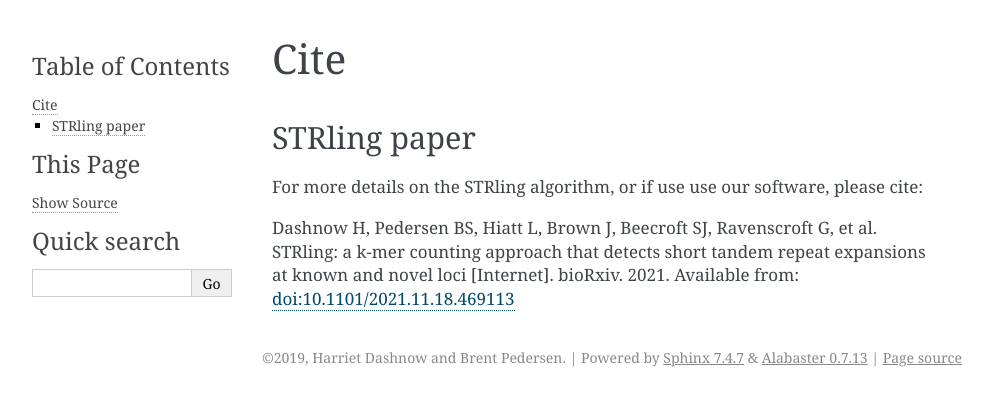
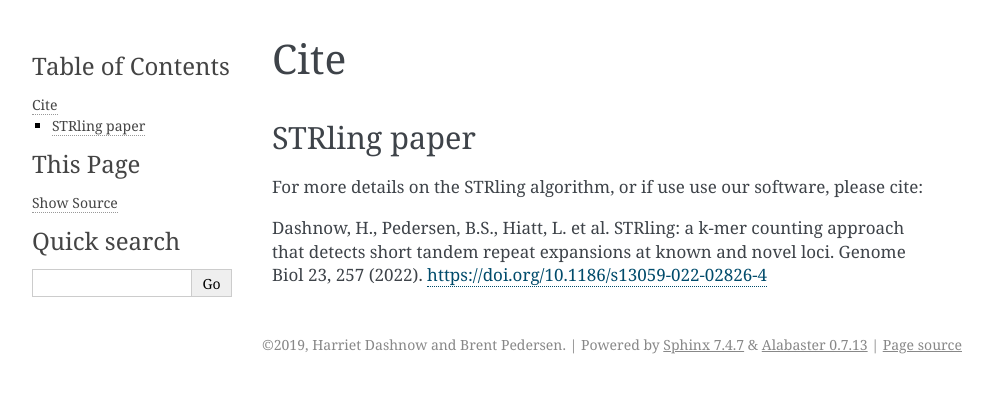
Before and after one commit to quinlan-lab/STRling, a Sphinx documentation site: the page built from docs/source/cite.rst, in a window 1280 px wide. Shown: the top 406 px of the page, without its empty margins (148-1141 px from the left). Built offline with Sphinx 7.4.7, drawn with Linux system fonts in a browser that asks for light colours.

Commit message:
update STRling citation to Genome Biology

```diff
--- a/docs/source/cite.rst
+++ b/docs/source/cite.rst
@@ -11,4 +11,4 @@ STRling paper
 
 For more details on the STRling algorithm, or if use use our software, please cite:
 
-Dashnow H, Pedersen BS, Hiatt L, Brown J, Beecroft SJ, Ravenscroft G, et al. STRling: a k-mer counting approach that detects short tandem repeat expansions at known and novel loci [Internet]. bioRxiv. 2021. Available from: `doi:10.1101/2021.11.18.469113 <https://doi.org/10.1101/2021.11.18.469113>`_
+Dashnow, H., Pedersen, B.S., Hiatt, L. et al. STRling: a k-mer counting approach that detects short tandem repeat expansions at known and novel loci. Genome Biol 23, 257 (2022). https://doi.org/10.1186/s13059-022-02826-4
--- a/docs/source/index.rst
+++ b/docs/source/index.rst
@@ -9,6 +9,8 @@ Welcome to STRling's documentation!
 STRling code: https://github.com/quinlan-lab/STRling
 
 STRling (pronounced like “sterling”) is a method to detect large STR expansions from short-read sequencing data. It is capable of detecting novel STR expansions, that is expansions where there is no STR in the reference genome at that position (or a different repeat unit from what is in the reference). It can also detect STR expansions that are annotated in the reference genome. STRling uses kmer counting to recover mis-mapped STR reads. It then uses soft-clipped reads to precisely discover the position of the STR expansion in the reference genome.
+
+Dashnow, H., Pedersen, B.S., Hiatt, L. et al. STRling: a k-mer counting approach that detects short tandem repeat expansions at known and novel loci. Genome Biol 23, 257 (2022). https://doi.org/10.1186/s13059-022-02826-4
 
 .. toctree::
    :maxdepth: 2
```
Also changed, not shown: README.md (+1 -1 lines).
